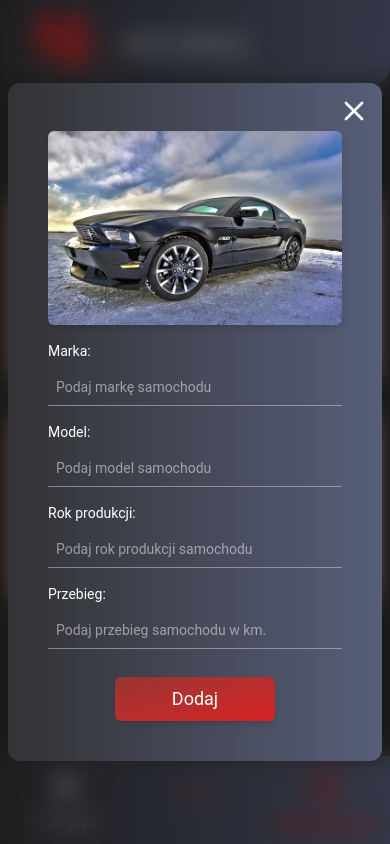
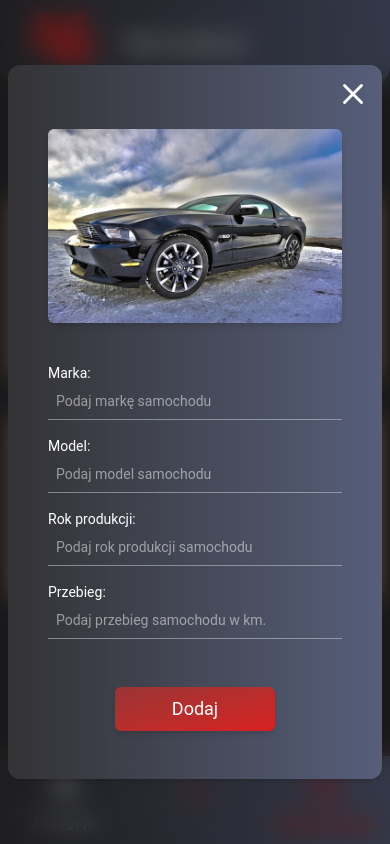
Before and after one commit to kamil-plewinski/moto-mate, a React (Vite) app: page /add-vehicle in a window 390 px wide. Both pictures are taken after a click on the button "Dodaj samochód". Built offline with nearby package versions, Linux system fonts and the light colour scheme; a web font is replaced by a local one.

Commit message:
style: improve form layout and responsiveness

```diff
--- a/src/components/page-components/add-vehicle/AddVehicleForm.tsx
+++ b/src/components/page-components/add-vehicle/AddVehicleForm.tsx
@@ -30,7 +30,8 @@ export default function AddVehicleForm({
   const { showPopup } = usePopup();
 
   const inputClasses =
-    "p-2 w-full border-b border-gray-300/50 focus:outline-none focus:border-[#993434] lg:max-w-110";
+    "p-2 w-full border-b border-gray-300/50 focus:outline-none focus:border-[#993434] mb-2";
+  const labelClasses = "inline-block mt-2";
 
   const config = vehicleFormConfig[vehicleCategory];
 
@@ -79,24 +80,25 @@ export default function AddVehicleForm({
       <form
         onClick={(e) => e.stopPropagation()}
         onSubmit={submitForm}
-        className="relative w-full top-0 left-0 mx-2 flex flex-col gap-2 p-10 custom-background rounded-xl text-sm md:text-md lg:gap-3 lg:max-w-350 md:px-40 lg:px-10 lg:py-14 xl:pt-10 xl:px-20"
+        className="relative w-full mx-2 flex flex-col items-center justify-center px-10 py-12 custom-background rounded-xl text-sm shadow-md md:mx-10 md:text-md lg:flex-row-reverse lg:justify-around lg:gap-6 lg:max-w-300 lg:py-30 xl:py-36 xl:px-14"
       >
         <button
           type="button"
           onClick={closeForm}
           className="absolute top-0 right-0 m-3 cursor-pointer md:m-6 "
         >
-          <X size={32} />
+          <X size={34} />
         </button>
+        <div>
           <img
             id="vehicle-photo"
             src={config.defaultPhoto}
             alt="Zdjęcie wybranego pojazdu"
-          className="mx-auto w-full max-w-100 mt-2 md:max-w-120 lg:mr-14 lg:absolute lg:right-0 lg:top-[50%] lg:translate-y-[-50%] xl:max-w-150 xl:mr-20 shadow-md rounded-md lg:mt-0"
+            className="mt-4 w-full max-w-100 shadow-md rounded-md md:max-w-120 lg:mt-0"
           />
-        <label htmlFor="brand" className="mt-2 md:max-w-110 lg:mt-10 xl:mt-20">
-          Marka:
-        </label>
+        </div>
+        <div className="my-10 max-w-120 md:max-w-140 lg:max-w-120 lg:my-0">
+          <label htmlFor="brand">Marka:</label>
           <input
             id="brand"
             name="brand"
@@ -105,7 +107,7 @@ export default function AddVehicleForm({
             className={inputClasses}
             required
           />
-        <label htmlFor="model" className="mt-2 md:max-w-110">
+          <label htmlFor="model" className={labelClasses}>
             Model:
           </label>
           <input
@@ -116,7 +118,7 @@ export default function AddVehicleForm({
             className={inputClasses}
             required
           />
-        <label htmlFor="year" className="mt-2 md:max-w-110">
+          <label htmlFor="year" className={labelClasses}>
             Rok produkcji:
           </label>
           <input
@@ -127,7 +129,7 @@ export default function AddVehicleForm({
             className={inputClasses}
             required
           />
-        <label htmlFor="odometer" className="mt-2 md:max-w-110">
+          <label htmlFor="odometer" className={labelClasses}>
             Przebieg:
           </label>
           <input
@@ -138,9 +140,10 @@ export default function AddVehicleForm({
             className={inputClasses}
             required
           />
+        </div>
         <button
           type="submit"
-          className="py-2 mt-5 mx-auto w-40 text-lg rounded-md bg-linear-to-br from-[#993434] to-[#D71F1F] cursor-pointer hover:from-[#D71F1F] hover:to-[#993434] transition-colors duration-300 shadow-md lg:mt-15 xl:mt-30"
+          className="py-2 mx-auto w-40 text-lg rounded-md bg-linear-to-br from-[#993434] to-[#D71F1F] cursor-pointer hover:from-[#D71F1F] hover:to-[#993434] transition-colors duration-300 shadow-md lg:absolute lg:bottom-0 lg:left-[50%] lg:translate-x-[-50%] lg:mb-8"
         >
           Dodaj
         </button>
```
Lines whose indentation alone changed are shown as unchanged.
